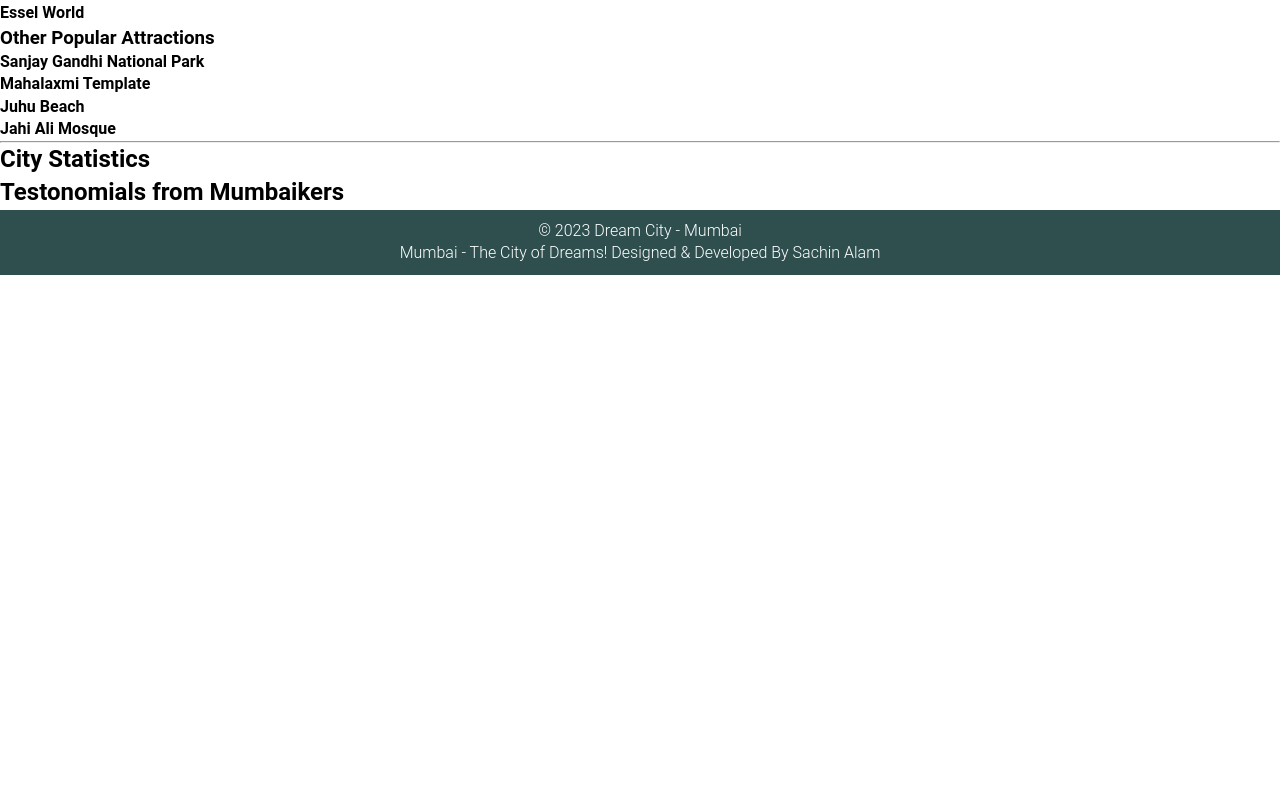
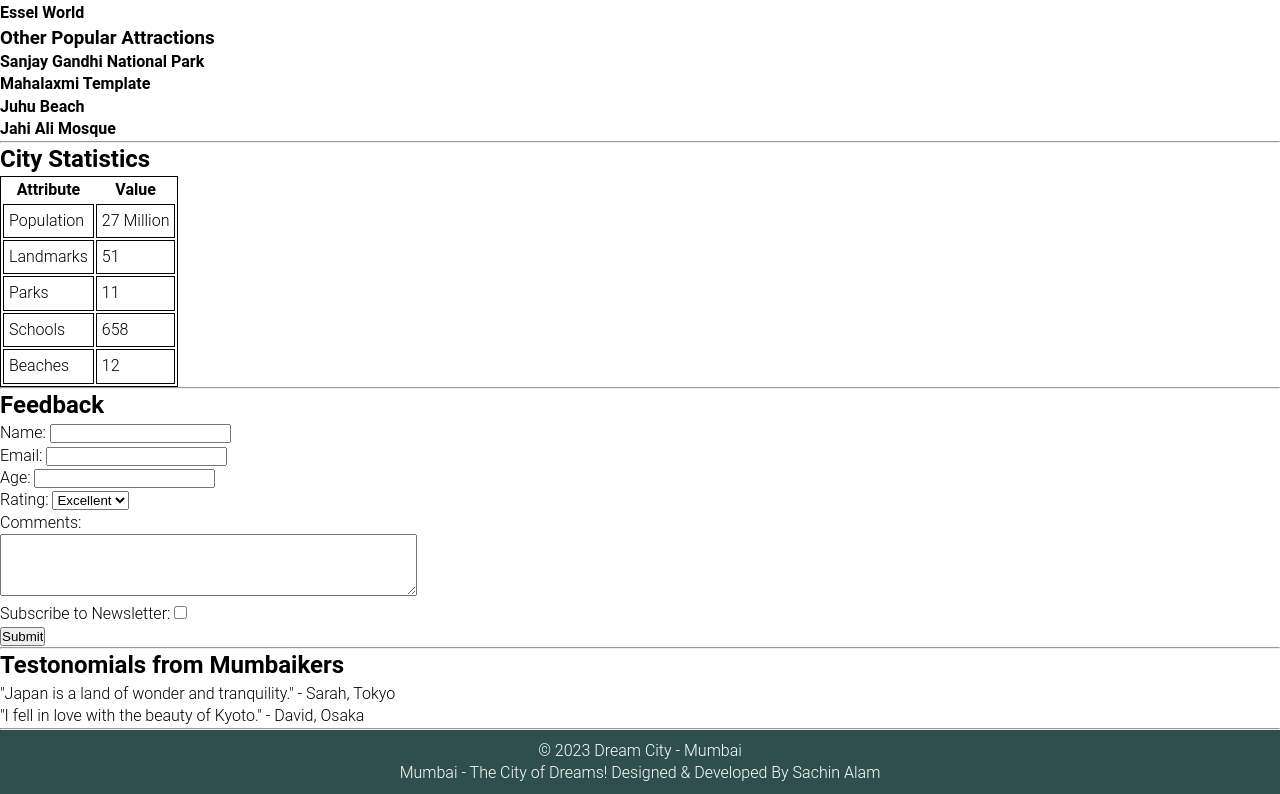
Before and after one commit to sachin9998/frontend1test, a plain HTML site: page index.html in a window 1280 px wide. Shown: the part 971-1765 px from the top of the page. Before the commit the page ends 1246 px from the top, so only its background shows below. Drawn offline with Linux system fonts and the light colour scheme.

Commit message:
almost ready

```diff
--- a/index.html
+++ b/index.html
@@ -80,22 +80,85 @@
     <section id="description">
         <h2>City Statistics</h2>
 
+        <table>
+            <tbody>
+                <tr>
+                    <th>Attribute</th>
+                    <th>Value</th>
+                </tr>
+                <tr>
+                    <td>Population</td>
+                    <td>27 Million</td>
+                </tr>
+                <tr>
+                    <td>Landmarks</td>
+                    <td>51</td>
+                </tr>
+                <tr>
+                    <td>Parks</td>
+                    <td>11</td>
+                </tr>
+                <tr>
+                    <td>Schools</td>
+                    <td>658</td>
+                </tr>
+                <tr>
+                    <td>Beaches</td>
+                    <td>12</td>
+                </tr>
+            </tbody>
+        </table>
 
     </section>
 
+    <hr>
 
-    <section id="feedback">
+    <section id="Feedback">
+        <h2>Feedback</h2>
+        <form>
+            <label for="name">Name:</label>
+            <input type="text" id="name" name="name" required=""><br>
 
-        <div class="feeback-form">
+            <label for="email">Email:</label>
+            <input type="email" id="email" name="email"><br>
 
-        </div>
+            <label for="age">Age:</label>
+            <input type="number" id="age" name="age"><br>
 
+            <label for="rating">Rating:</label>
+            <select id="rating" name="rating">
+                <option value="excellent">Excellent</option>
+                <option value="good">Good</option>
+                <option value="average">Average</option>
+                <option value="poor">Poor</option>
+            </select><br>
+
+            <label for="comments">Comments:</label><br>
+            <textarea id="comments" name="comments" rows="4" cols="50" required=""></textarea><br>
+
+            <label for="subscribe">Subscribe to Newsletter:</label>
+            <input type="checkbox" id="subscribe" name="subscribe"><br>
+
+            <input type="submit" value="Submit">
+        </form>
     </section>
+
+    <hr>
 
     <section class="testonomials">
         <h2>Testonomials from Mumbaikers</h2>
 
+        <p>
+            <span>"Japan is a land of wonder and tranquility."</span> - Sarah, Tokyo
+        </p>
+
+        <p>
+            <span>"I fell in love with the beauty of Kyoto."</span> - David, Osaka
+        </p>
+
     </section>
+
+    <hr>
 
     <section class="contact">
 
--- a/style.css
+++ b/style.css
@@ -26,6 +26,10 @@ header {
     padding: 5px;
 }
 
+#history ul{
+    padding-left: 20px;
+}
+
 footer {
 
     color: white;
@@ -34,3 +38,12 @@ footer {
     text-align: center;
     background: darkslategray;
 }
+
+table {
+    border: 1px solid black;
+}
+
+table tr td {
+    border: 1px solid black;
+    padding: 5px;
+}
```
